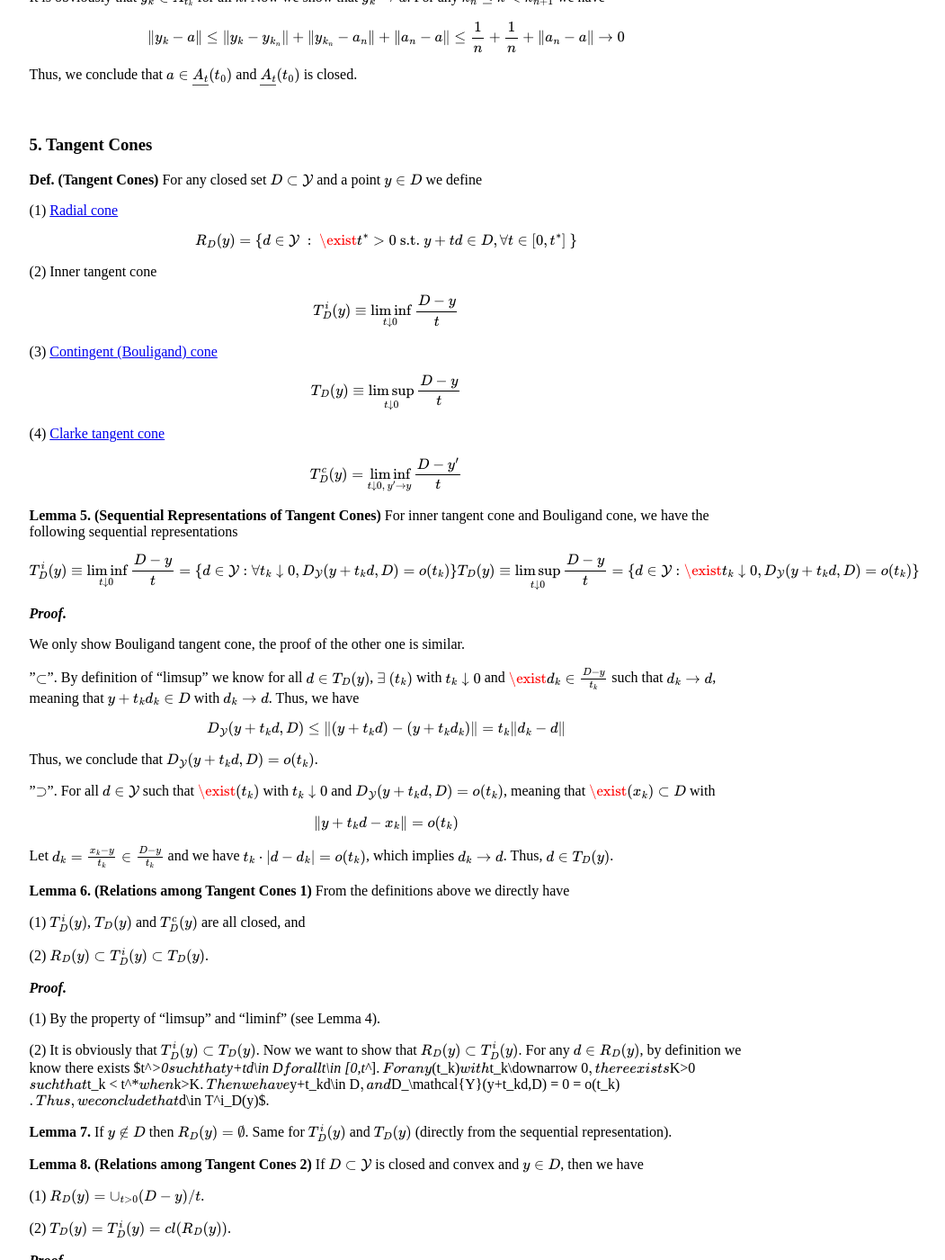
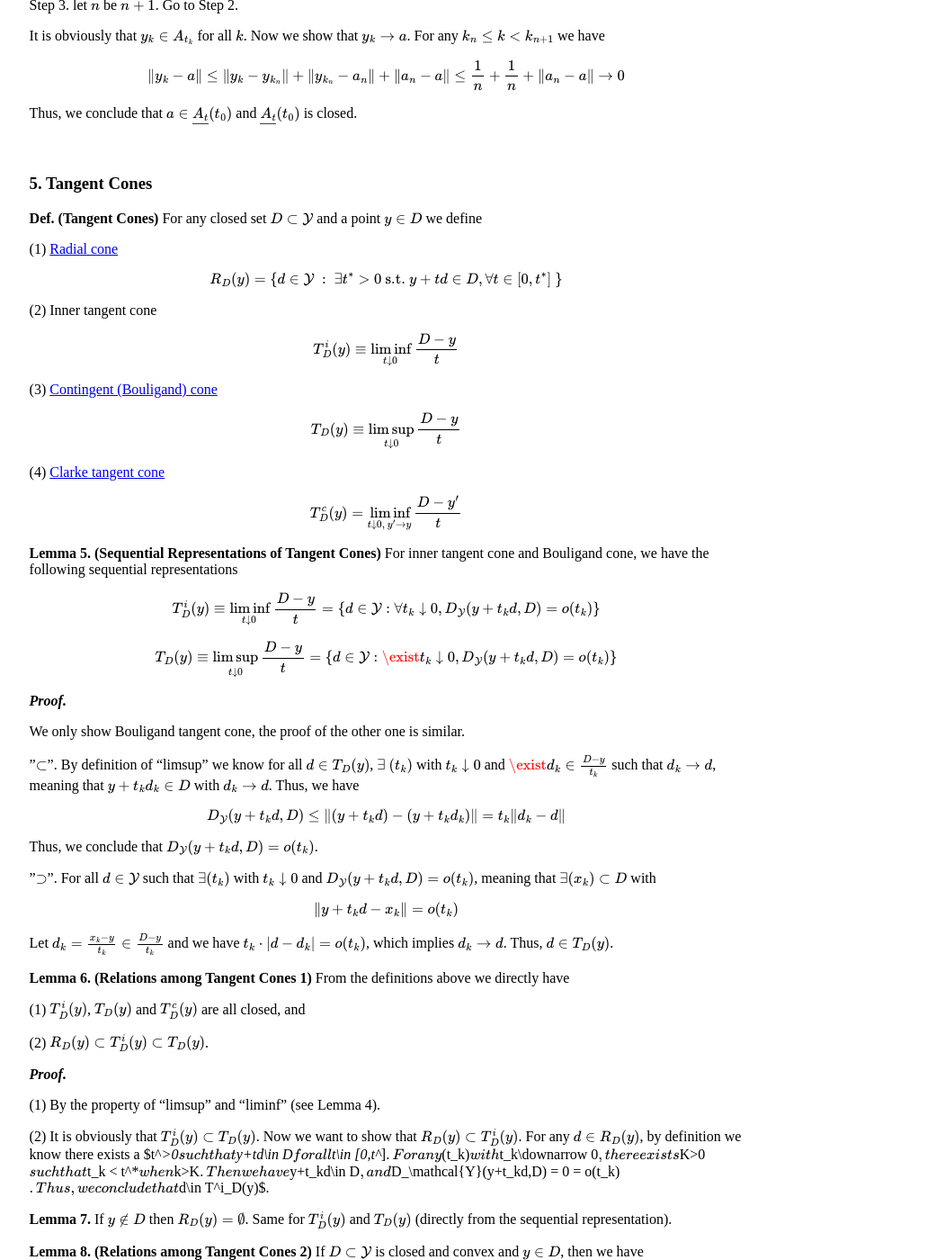
Before and after one commit to zhuanglinsheng/zhuanglinsheng.github.io, a Jekyll site: the page built from _posts/2021-07-03-RCQ.md, in a window 1280 px wide and 1400 px high, scrolled down 3016 px. Shown: the whole window at 90% size, without its empty margins (51-1102 px from the left). Built offline with Jekyll 4.4.1, drawn with Linux system fonts in a browser that asks for light colours; some of the changed text lies outside the part shown.

Commit message:
Update 2021-07-03-RCQ.md

```diff
--- a/_posts/2021-07-03-RCQ.md
+++ b/_posts/2021-07-03-RCQ.md
@@ -176,9 +176,13 @@ Then it is easy to verify that there exists $M>0$ such that $\|d_1\| \le M\|y\|$
 
 
 $$
-\limsup_{t\to t_0} A_t = \{y\in\mathcal{Y} : \exists t_k\to t_0, \exist y_k\in A_{t_k} s.t. y_k\to y\}\\
-\liminf_{t\to t_0} A_t = \{y\in\mathcal{Y} : \forall t_k\to t_0, \exist y_k\in A_{t_k} s.t. y_k\to y\}
+\limsup_{t\to t_0} A_t = \{y\in\mathcal{Y} : \exists t_k\to t_0, \exists y_k\in A_{t_k} s.t. y_k\to y\}
 $$
+
+$$
+\liminf_{t\to t_0} A_t = \{y\in\mathcal{Y} : \forall t_k\to t_0, \exists y_k\in A_{t_k} s.t. y_k\to y\}
+$$
+
 
 
 **Lemma 4. (Closeness of liminf and limsup)**  $\limsup_{t\to t_0} A_t$ and $\liminf_{t\to t_0} A_t$ are closed.
@@ -187,7 +191,7 @@ $$
 
 Denote by $\bar{A_t}(t_0)\equiv\limsup_{t\to t_0} A_t$ and $\underline{A_{t}}(t_0)\equiv\liminf_{t\to t_0} A_t$.
 
-(1) For any sequence $(a_n)\subset\bar{A_t}(t_0)$ with $a_n\to a$, since $a_n\in $,\bar{A_t}(t_0) we know $\exist (t^n_k)$ with $t^n_k\to t_0$ s.t. $\exist y^n_k\in A_{t^n_k}$ with $y^n_k\to a_n$. For ant fixed $n$, define
+(1) For any sequence $(a_n)\subset\bar{A_t}(t_0)$ with $a_n\to a$, since $a_n\in \bar{A_t}(t_0)$ we know $\exists (t^n_k)$ with $t^n_k\to t_0$ s.t. $\exists y^n_k\in A_{t^n_k}$ with $y^n_k\to a_n$. For ant fixed $n$, define
 
 
 $$
@@ -197,7 +201,7 @@ $$
 
 Let $t_n = t^n_{k_n}$ and $y_n = y^n_{k_n} \in A_{t_n}$. We have $t_n\to t_0$ and $\|y_n - a\| \le \|y_n-a_n\| + \|a_n-a\| \to 0$. Thus, $a\in\bar{A_t}(t_0)$ and $\bar{A_t}(t_0)$ is closed.
 
-(2) For any sequence $(a_n)\subset \underline{A_{t}}(t_0)$ with $a_n\to a$ and for any sequence $t_k\to t_0$, since $a_n\in\underline{A_{t}}(t_0)$ we know $\exist y^n_k\in A_{t_k}$ with $y^n_k\to a_n$. Let $k_1 = 1$. For $n\ge2$, define a sequence $(k_n)$ by
+(2) For any sequence $(a_n)\subset \underline{A_{t}}(t_0)$ with $a_n\to a$ and for any sequence $t_k\to t_0$, since $a_n\in\underline{A_{t}}(t_0)$ we know $\exists y^n_k\in A_{t_k}$ with $y^n_k\to a_n$. Let $k_1 = 1$. For $n\ge2$, define a sequence $(k_n)$ by
 
 
 $$
@@ -238,7 +242,7 @@ Thus, we conclude that $a\in\underline{A_{t}}(t_0)$ and $\underline{A_{t}}(t_0)$
 
 
 $$
-R_D(y) = \{d\in\mathcal{Y}\ :\ \exist t^*>0 \text{ s.t. } y+td\in D, \forall t\in [0,t^*]\ \}
+R_D(y) = \{d\in\mathcal{Y}\ :\ \exists t^*>0 \text{ s.t. } y+td\in D, \forall t\in [0,t^*]\ \}
 $$
 
 
@@ -265,12 +269,15 @@ $$
 T^c_D(y) = \liminf_{t\downarrow 0,\ y'\to y}\frac{D-y'}{t}
 $$
 
-
 **Lemma 5. (Sequential Representations of Tangent Cones)** For inner tangent cone and Bouligand cone, we have the following sequential representations
 
 
 $$
-T^i_D(y) \equiv \liminf_{t\downarrow 0}\frac{D-y}{t} = \{d\in \mathcal{Y} : \forall t_k\downarrow0, D_\mathcal{Y}(y+t_kd,D) = o(t_k)\}\\
+T^i_D(y) \equiv \liminf_{t\downarrow 0}\frac{D-y}{t} = \{d\in \mathcal{Y} : \forall t_k\downarrow0, D_\mathcal{Y}(y+t_kd,D) = o(t_k)\}
+$$
+
+
+$$
 T_D(y) \equiv \limsup_{t\downarrow 0}\frac{D-y}{t} = \{d\in\mathcal{Y}:\exist t_k\downarrow0, D_\mathcal{Y}(y+t_kd,D)=o(t_k)\}
 $$
 
@@ -289,7 +296,7 @@ $$
 
 Thus, we conclude that $D_\mathcal{Y}(y+t_kd, D) = o(t_k)$.
 
-"$\supset$". For all $d\in\mathcal{Y}$ such that $\exist (t_k)$ with $t_k\downarrow 0$ and $D_\mathcal{Y}(y+t_kd,D)=o(t_k)$, meaning that $\exist (x_k)\subset D$ with
+"$\supset$". For all $d\in\mathcal{Y}$ such that $\exists (t_k)$ with $t_k\downarrow 0$ and $D_\mathcal{Y}(y+t_kd,D)=o(t_k)$, meaning that $\exists (x_k)\subset D$ with
 
 
 $$
@@ -309,7 +316,7 @@ Let $d_k = \frac{x_k-y}{t_k}\in\frac{D-y}{t_k}$ and we have $t_k\cdot \|d-d_k\|
 
 (1) By the property of "limsup" and "liminf" (see Lemma 4).
 
-(2) It is obviously that $T^i_D(y)\subset T_D(y)$. Now we want to show that $R_D(y)\subset T^i_D(y)$. For any $d\in R_D(y)$, by definition we know there exists $t^*>0$ such that $y+td\in D$ for all $t\in [0,t^*]$. For any $(t_k)$ with $t_k\downarrow 0$, there exists $K>0$ such that $t_k < t^*$ when $k>K$. Then we have $y+t_kd\in D$, and $D_\mathcal{Y}(y+t_kd,D) = 0 = o(t_k)$. Thus, we conclude that $d\in T^i_D(y)$.
+(2) It is obviously that $T^i_D(y)\subset T_D(y)$. Now we want to show that $R_D(y)\subset T^i_D(y)$. For any $d\in R_D(y)$, by definition we know there exists a $t^*>0$ such that $y+td\in D$ for all $t\in [0,t^*]$. For any $(t_k)$ with $t_k\downarrow 0$, there exists $K>0$ such that $t_k < t^*$ when $k>K$. Then we have $y+t_kd\in D$, and $D_\mathcal{Y}(y+t_kd,D) = 0 = o(t_k)$. Thus, we conclude that $d\in T^i_D(y)$.
 
 **Lemma 7.** If $y\not\in D$ then $ R_D(y) = \emptyset$. Same for $T^i_D(y)$ and $T_D(y)$ (directly from the sequential representation).
 
```
